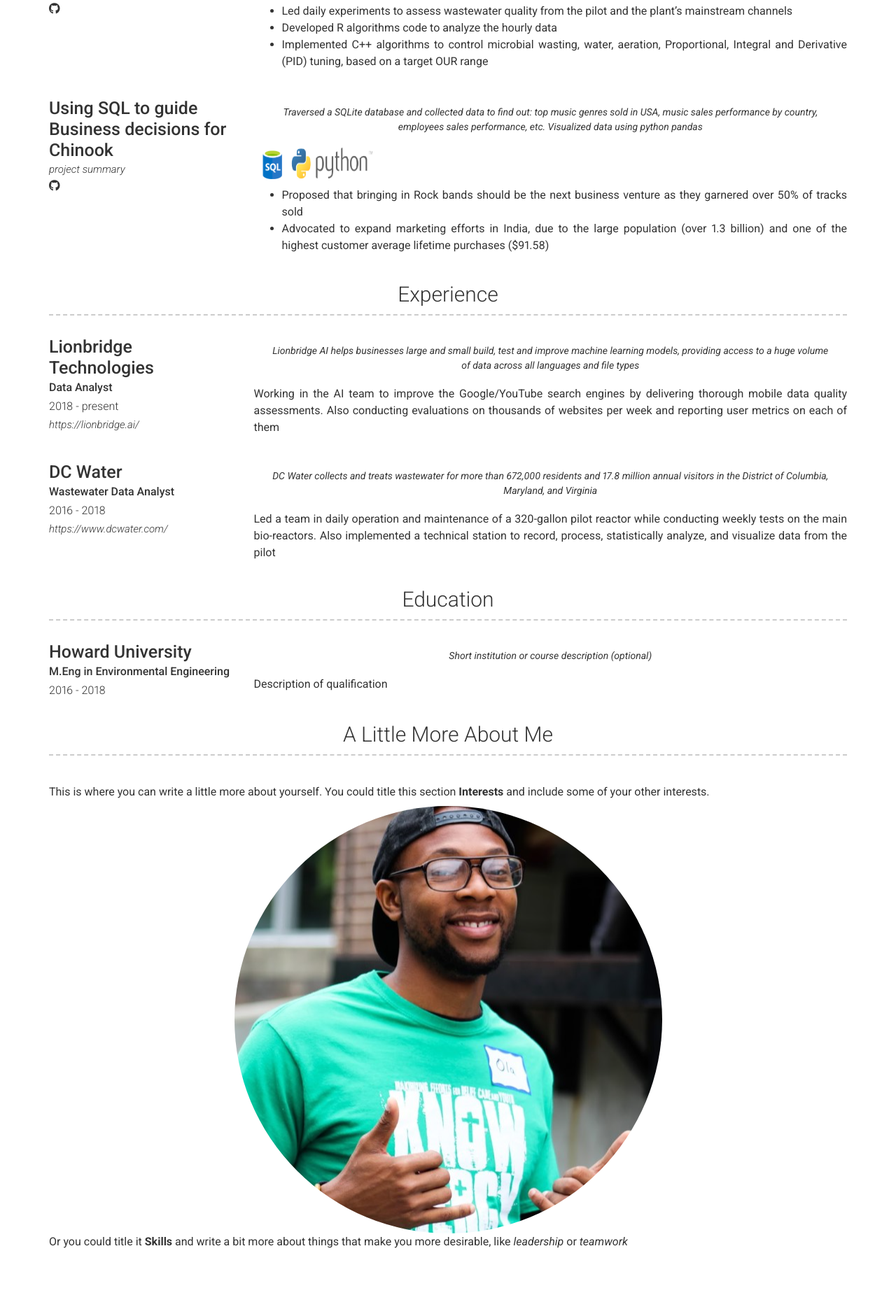
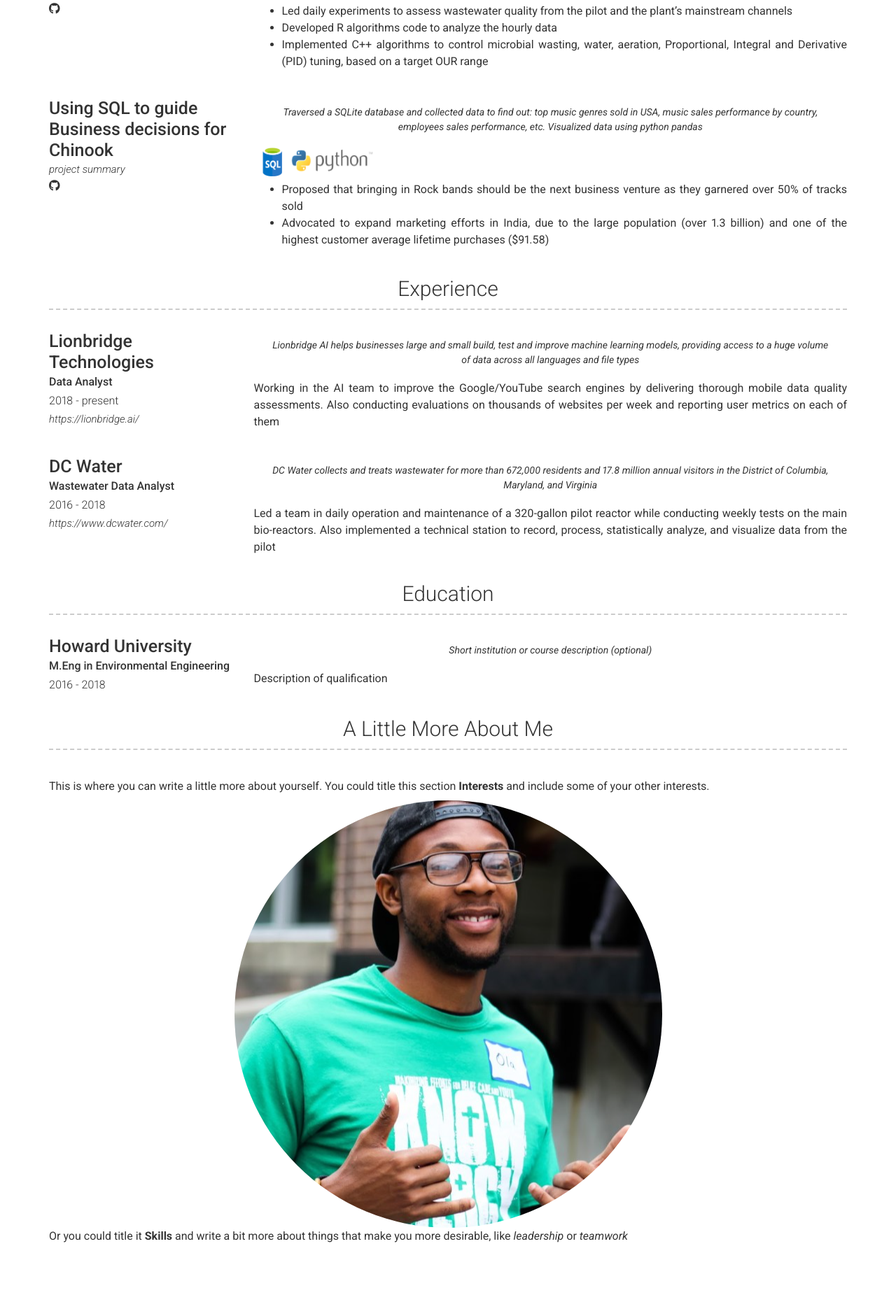
Before and after one commit to OlaOlagunju/cloudgeek.com.ng, a Jekyll site: the page built from index.md, in a window 1280 px wide. Shown: the part 1047-2928 px from the top of the page at 70% size. Built offline with Jekyll 4.4.1, drawn with Linux system fonts in a browser that asks for light colours; nearby versions of some CDN libraries.

Commit message:
Update _config.yml

```diff
--- a/_config.yml
+++ b/_config.yml
@@ -113,7 +113,7 @@
         quote: >
           Traversed a SQLite database and collected data to find out: top music genres sold in USA, music sales performance by country, employees sales performance, etc. Visualized data using python pandas
         description: | # this will include new lines to allow paragraphs
-          <img src="/images/sql.png" width="50" height="42" /> <img src="/images/python.png" width="120" height="50" />
+          <img src="/images/sql.png" width="50" height="42" /> <img src="/images/python.png" width="120" height="35" />
           - Proposed that bringing in Rock bands should be the next business venture as they garnered over 50% of tracks sold
           - Advocated to expand marketing efforts in India, due to the large population (over 1.3 billion) and one of the highest customer average lifetime purchases ($91.58)
   - title: Experience
```
